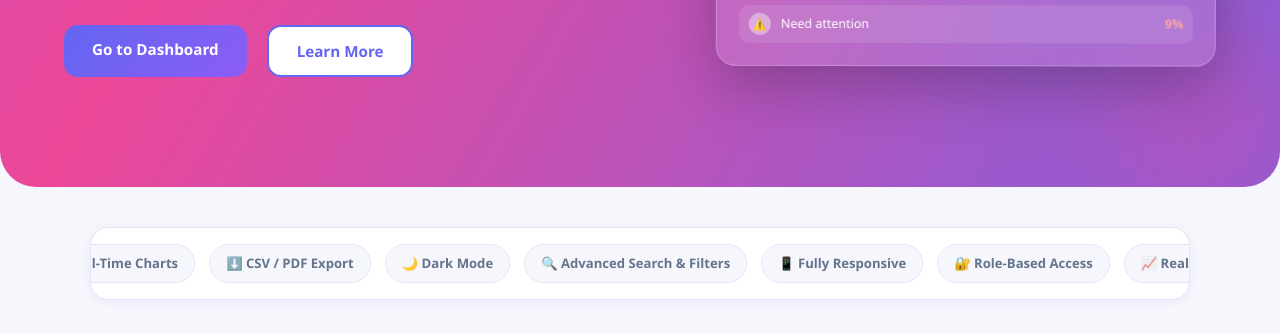
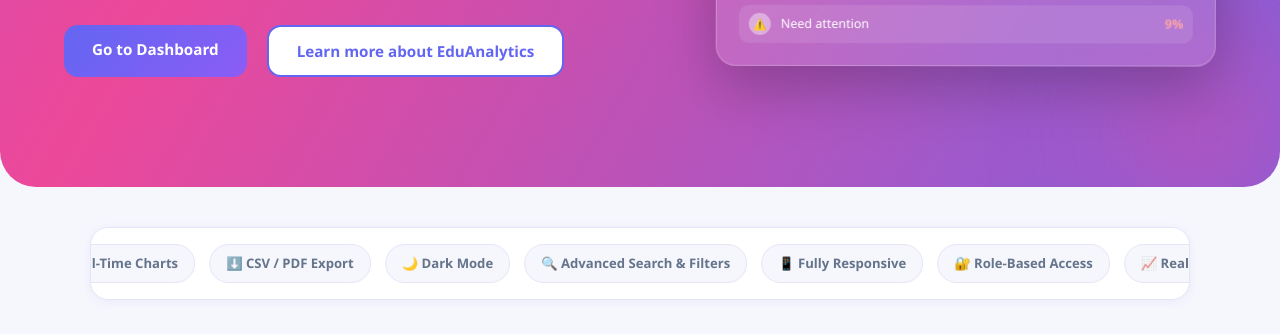
Before and after one commit to Rameen792/student-performance-analytics-portal, a plain HTML site: page index.html in a window 1280 px wide. Shown: the part 466-800 px from the top of the page. Drawn offline with Linux system fonts and the light colour scheme.

Commit message:
Add descriptive text

```diff
--- a/index.html
+++ b/index.html
@@ -45,7 +45,7 @@
         <p>A centralized platform for teachers and administrators to monitor academic progress, generate reports, and make data-driven decisions.</p>
         <div class="hero-buttons">
           <a href="dashboard.html" class="btn btn-primary">Go to Dashboard</a>
-          <a href="about.html" class="btn btn-outline" style="background:#fff;">Learn More</a>
+          <a href="about.html" class="btn btn-outline" style="background:#fff;">Learn more about EduAnalytics</a>
         </div>
       </div>
 
```
